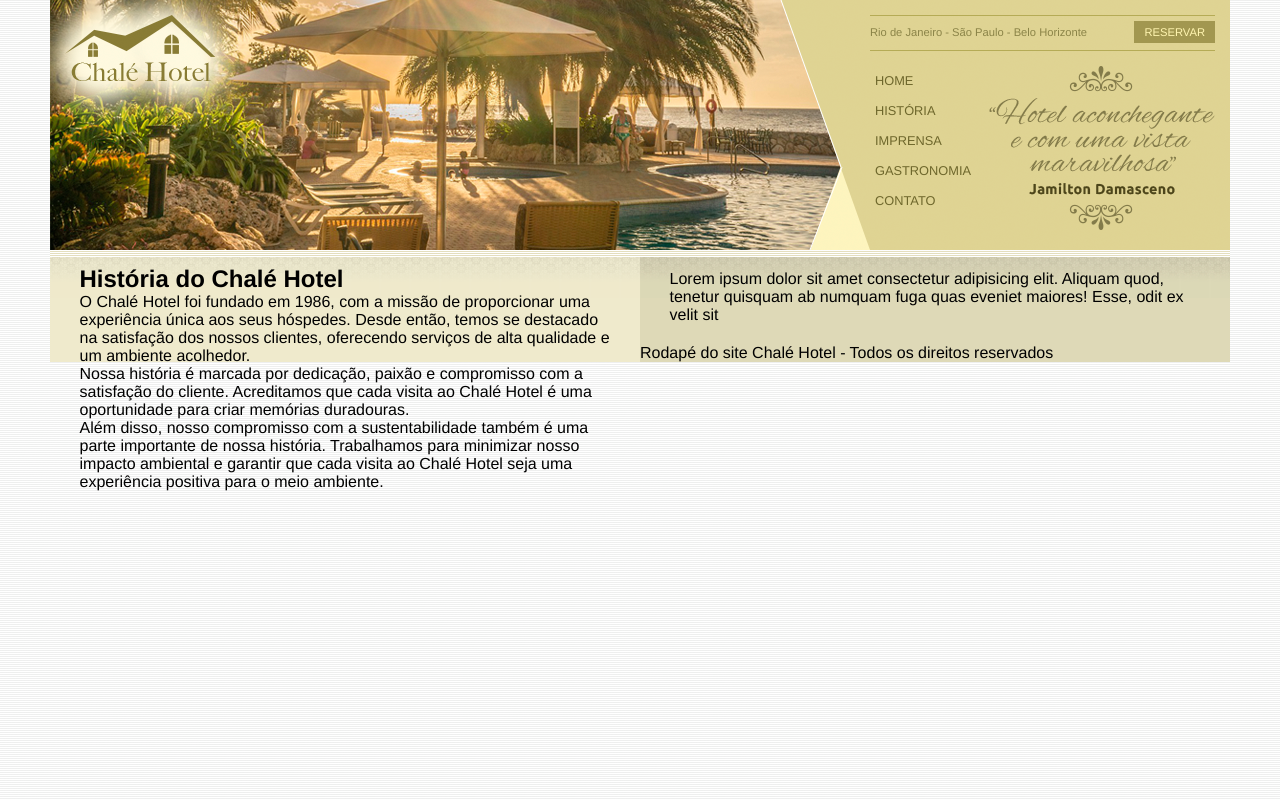
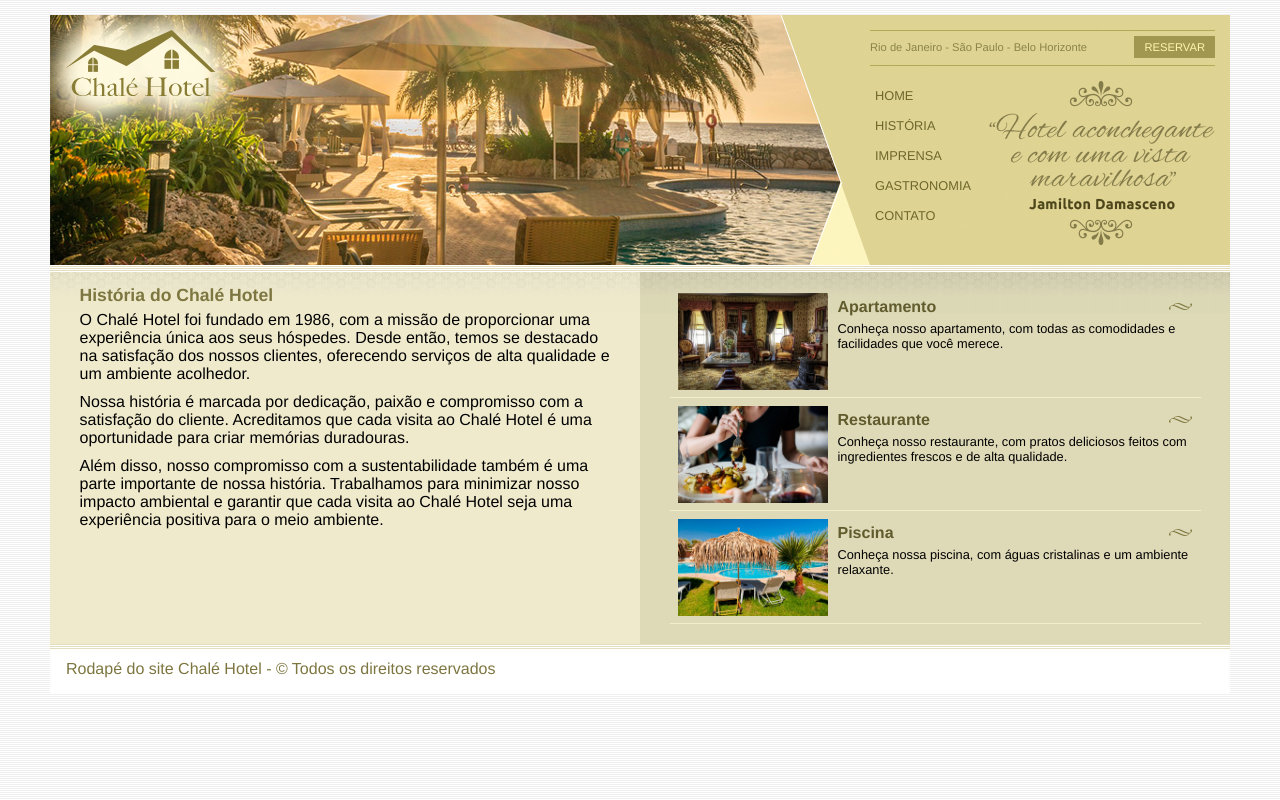
Before and after one commit to httpsJadson/Chale-Hotel, a plain HTML site: page index.html in a window 1280 px wide. Drawn offline with Linux system fonts and the light colour scheme.

Commit message:
Aula 5 - Finalização do Projeto

```diff
--- a/css/estilo.css
+++ b/css/estilo.css
@@ -8,7 +8,7 @@
 body {
 	font-family: Helvetica, "Trebuchet MS", sans-serif;
 	background: #fff url(../imagens/bg.png);
-	margin: 0px;
+	margin: 15px;
 }
 
 #container {
@@ -120,28 +120,74 @@ ul#navegacao a:hover {
 	float: right;
 }
 
-
-/* Area de COnteudo
-*/
-
+/* Área de conteúdos
+************************/
 #area-principal {
 	float: left;
 	width: 50%;
 	background: url(../imagens/bg-area-principal.png) top left repeat-x;
-	padding: 15px 0;
+	padding: 15px 0px;
 }
 
 #area-lateral {
 	float: right;
 	width: 50%;
 	background: url(../imagens/bg-area-lateral.png) top left repeat-x;
-	padding: 20px 0;
+	padding: 20px 0px;
 }
 
 .conteudo {
 	margin: 0 auto;
 	width: 90%;
 }
-.rodape {
+
+#rodape {
 	clear: both;
+	padding: 16px;
+	background: #fff url(../imagens/bg-rodape.png) repeat-x top;
+	color: #7d7640;
 }
+
+/**
+Formatação de textos
+**/
+
+h2{
+	font-size: 1.1em;
+	color: #7d7640;
+	padding: 5px 0px;
+}
+p{
+	font-size: 1em;
+	margin-bottom: 10px;
+}
+
+/**
+Formatação da area lateral
+**/
+#beneficios li {
+	padding: 8px;
+	border-bottom: 1px solid #f3efcb;
+	height: 6em;
+}
+
+#beneficios li a img {
+	float: left;
+	margin-right: 10px;
+}
+#beneficios li a p{
+	font-size: 0.8em;
+	color: #000;
+}
+
+#beneficios li a h3{
+	font-size: 1em;
+	color: #615b2d;
+	padding: 5px 0;
+	background: url(../imagens/ornamento.png) no-repeat center right;
+}
+
+#beneficios li:hover{
+	background: #f6f3d6;
+	cursor: pointer;
+}
--- a/index.html
+++ b/index.html
@@ -63,15 +63,44 @@
 		</div>
 		<div id="area-lateral">
 			<div class="conteudo">
-				<p>Lorem ipsum dolor sit amet consectetur adipisicing elit. Aliquam quod, tenetur quisquam ab numquam fuga quas eveniet maiores! Esse, odit ex velit sit
-				</p>
+				<ul id="beneficios">
+					<li>
+						<a href="#">
+							<img src="imagens/apartamento.jpg" alt="apartamento" width="150">
+							<h3>Apartamento</h3>
+							<p>
+								Conheça nosso apartamento, com todas as comodidades e facilidades que você merece.
+							</p>
+						</a>
+					</li>
+
+					<li>
+						<a href="#">
+							<img src="imagens/restaurante.jpg" alt="restaurante" width="150">
+							<h3>Restaurante</h3>
+							<p>
+								Conheça nosso restaurante, com pratos deliciosos feitos com ingredientes frescos e de alta qualidade.
+							</p>
+						</a>
+					</li>
+
+					<li>
+						<a href="#">
+							<img src="imagens/piscina.jpg" alt="piscina" width="150">
+							<h3>Piscina</h3>
+							<p>
+								Conheça nossa piscina, com águas cristalinas e um ambiente relaxante.
+							</p>
+						</a>
+					</li>
+				</ul>
 			</div>
 
 
 		</div>
 
 		<div id="rodape">
-			Rodapé do site Chalé Hotel - Todos os direitos reservados
+			<span>Rodapé do site Chalé Hotel - &copy; Todos os direitos reservados</span>
 		</div>
 	</div><!--/ fim container-->
 
```
